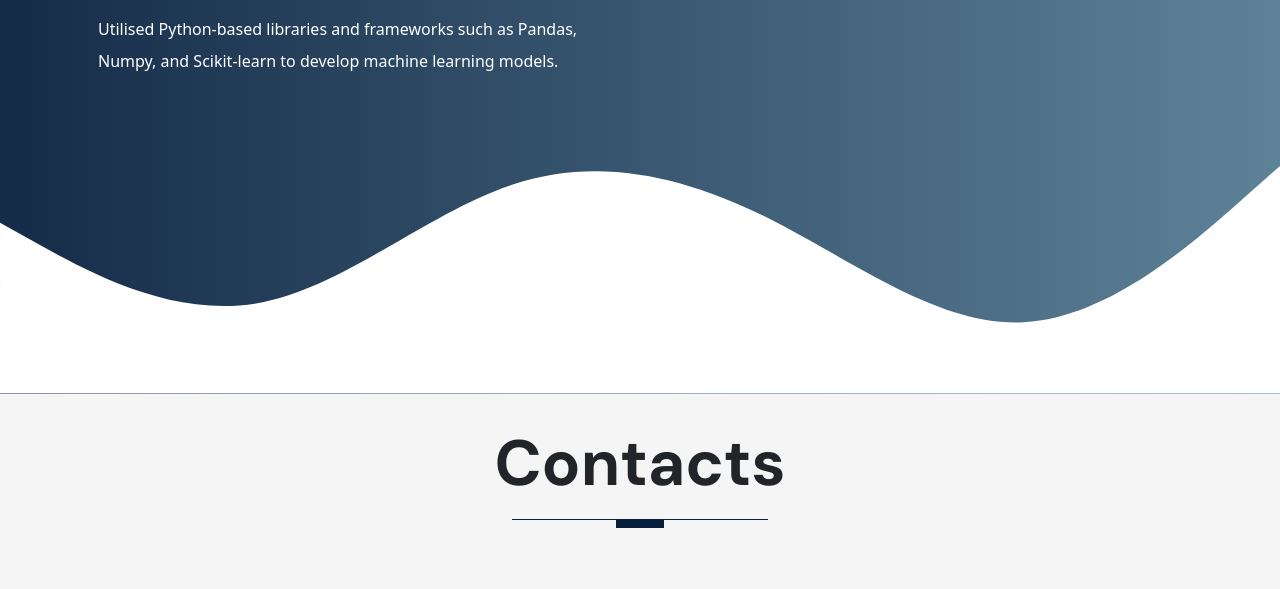
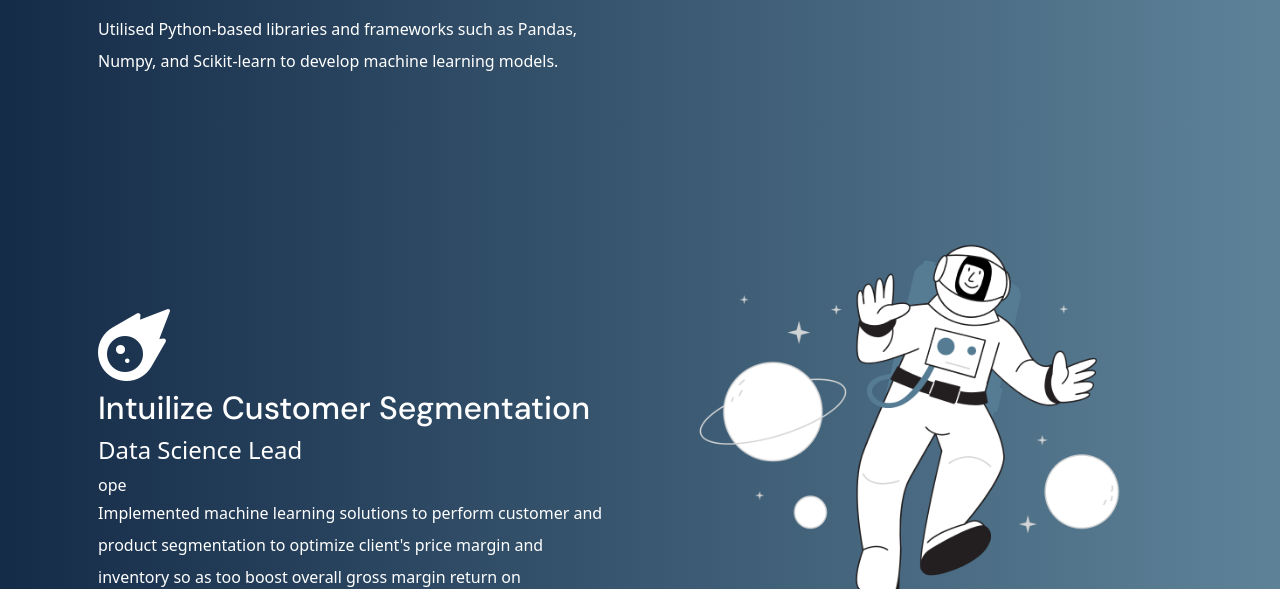
Before and after one commit to AbdilahiMJama/Personal-Website, a website: page index.html in a window 1280 px wide. Shown: the part 3943-4532 px from the top of the page. Drawn offline with nearby package versions, Linux system fonts and the light colour scheme.

Commit message:
Added a second project section

```diff
--- a/index.html
+++ b/index.html
@@ -198,6 +198,23 @@
                     </div>
                 </div>
             </div>
+            <!--Project 2-->
+            <div class="row">
+                <div class="col-lg-6 col-md-6 col-sm-12 col-xs-12 project mt-4">
+                    <div class="projects__content">
+                        <div class="icon fa-solid fa-meteor"></div>
+                        <h3 class= "mt-2">Intuilize Customer Segmentation</h3>
+                        <h4 class="role"> Data Science Lead</h4>ope
+                        <p class="lh-lg">Implemented machine learning solutions to perform customer and product segmentation to optimize client's price margin and inventory so as too boost overall gross margin return on investment.</p>
+                        <p class="lh-lg">Utilised Python-based libraries and frameworks such as Pandas, Numpy, and Scikit-learn to develop machine learning models.</p>
+                    </div>
+                </div>
+                <div class="col-lg-6 col-md-6 col-sm-12 col-xs-12 project mt-4 text-end">
+                    <div class="projects__pic">
+                        <img src="images/art/astronaut-flatline.png" alt="image-illustration" class="img-fluid">
+                    </div>
+                </div>
+            </div>
         </div>
     <svg xmlns="http://www.w3.org/2000/svg" viewBox="0 0 1440 320"><path fill="#fff" fill-opacity="1" d="M0,128L48,154.7C96,181,192,235,288,218.7C384,203,480,117,576,85.3C672,53,768,75,864,122.7C960,171,1056,245,1152,240C1248,235,1344,149,1392,106.7L1440,64L1440,320L1392,320C1344,320,1248,320,1152,320C1056,320,960,320,864,320C768,320,672,320,576,320C480,320,384,320,288,320C192,320,96,320,48,320L0,320Z"></path></svg>
     </section>
```
